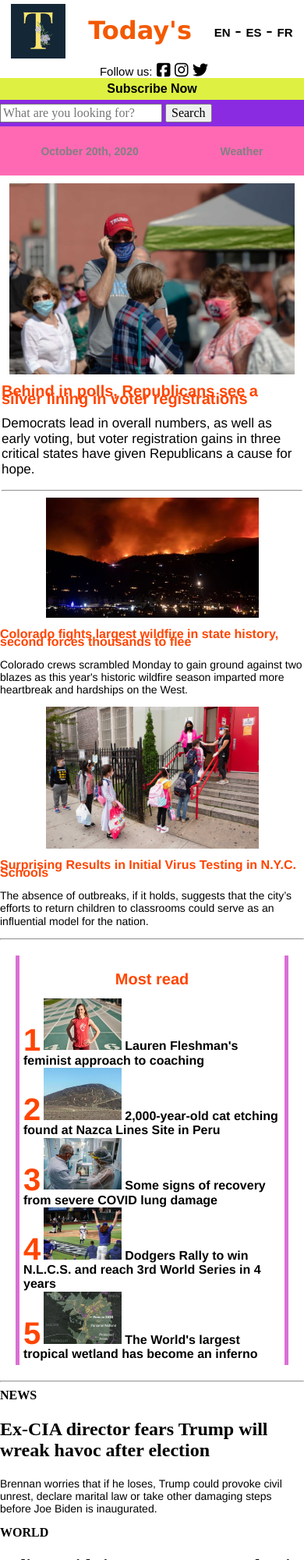
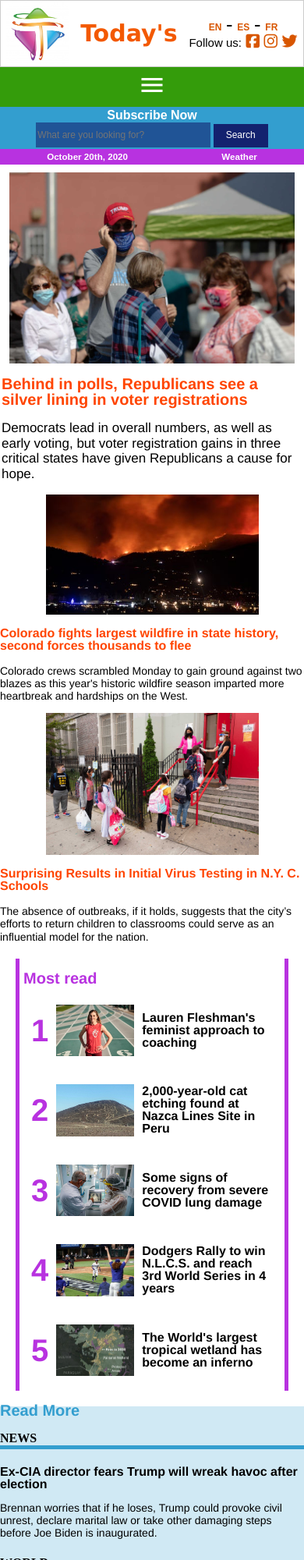
Before and after one commit to eugenia-piro/Todays, a plain HTML site: page index.html in a window 390 px wide. Shown: the top 2000 px of the page at 78% size. Drawn offline with Linux system fonts and the light colour scheme.

Commit message:
LayoutResponsiveFinished

```diff
--- a/Styles/StyleArticles.css
+++ b/Styles/StyleArticles.css
@@ -13,7 +13,7 @@
     font-family: Helvetica, Arial, sans-serif;
     font-size: 20px;
     color: orangered;
-    line-height: 10px;
+    line-height: 20px;
 }
 
 #bignews hr {
@@ -38,7 +38,7 @@
     font-family: Helvetica, Arial, sans-serif;
     font-size: 16px;
     color: orangered;
-    line-height: 10px;
+    line-height: 16px;
 }
 
 .mediumnews p {
@@ -57,12 +57,13 @@
     font-family: Helvetica, Arial, sans-serif;
     font-size: 20px;
     font-weight: 700;
-    color: orangered;
-    line-height: 10px;
+    color: rgb(184, 50, 224);
+    line-height: 0cm;
 }
 
 .smallnews img {
     width: 100px;
+    padding: 5px;
 }
 
 .smallnews h2 {
@@ -70,8 +71,9 @@
     font-size: 16px;
     font-weight: 700;
     color: black;
-    line-height: 10px;
+    line-height: 16px;
     display: inline;
+    padding: 5px;
 
 }
 
@@ -79,23 +81,29 @@
     font-family: Helvetica, Arial, sans-serif;
     font-size: 40px;
     font-weight: 700;
-    color: orangered;
+    color: rgb(184, 50, 224);
     line-height: 10px;
-    display: inline;
-    align-items: center;
+    display: inline;s
     justify-content: flex-start;
+    padding: 5px;
 }
 
 .smallnews {
-    border-right: solid 5px orchid;
-    border-left: solid 5px orchid;
+    border-right: solid 5px rgb(184, 50, 224);
+    border-left: solid 5px rgb(184, 50, 224);
     margin: 20px;
     padding: 5px;
     display: flex;
     flex-direction: column;
+    justify-content: space-around;
+
+}
+
+.smallnews div {
+    display: flex;
+    justify-content: flex-start;
     align-items: center;
-    justify-content: flex-start;
-
+    padding: 5px;
 }
 
 /*Aside*/
@@ -107,9 +115,24 @@ aside a {
     font-weight: 700;
 }
 
+aside h4 {
+    border-bottom: solid 5px rgb(51, 158, 207);
+}
+
 aside h2 {
-    border: 0 5px ;
-    border-color: orchid;
+    font-family: Helvetica, Arial, sans-serif;
+    font-size: 16px;
+    font-weight: 700;
+    color: black;
+    line-height: 16px;
+}
+
+aside h3 {
+    font-family: Helvetica, Arial, sans-serif;
+    font-size: 20px;
+    font-weight: 700;
+    color: rgb(51, 158, 207);
+    line-height: 10px;
 }
 
 aside p {
@@ -118,23 +141,56 @@ aside p {
     color: black;
 }
 
+aside {
+    background-color: rgba(51, 158, 207, 0.226);
+}
+
 /*Footer*/
 footer a {
     font-family: Helvetica, Arial, sans-serif;
     font-size: 10px;
     color: gray;
-
 }
 
 footer ul {
-    padding: 5px 0;
+    padding: 0;
     display: flex;
     list-style-type: none;
     justify-content: space-around;
     align-items: center;
+    height: 15px;
+    line-height: 0cm;
 }
 footer div {
     text-align: center;
+    line-height: 0cm;
 }
 
-/* Media Queries */
+/* Media Queries For desktop*/
+@media only screen and (min-width: 768px) {
+    .container {
+        display: flex;
+    }
+
+    .main {
+        width: 65%;
+        padding: 5px;
+    }
+
+    aside {
+        width: 30%;
+    }
+}
+
+@media only screen and (min-width: 600px) {
+    .mediumnews article {
+        width: 45%;
+        padding: 10px;
+    }
+
+    .mediumnews {
+        display: flex;
+        justify-content: space-around;
+        align-items: center;
+    }
+}
--- a/Styles/StyleHeader.css
+++ b/Styles/StyleHeader.css
@@ -4,43 +4,58 @@ body {
     padding: 0;
 }
 header img {
-    width: 70px;
+    width: 80px;
+    height: 80px;
 }
 
 header h1{
-    font-size: 70 px;
+    font-size: 30px;
     font-family: Verdana, Geneva, Tahoma, sans-serif;
     color: rgb(243, 89, 0);
+    line-height: 0px;
 }
 
 header h2 a{
     font-family: Arial, Helvetica, sans-serif;
-    font-size: 15px;
+    font-size: 12px;
     text-decoration: none;
-    color: black;
+    color: rgb(216, 86, 0);
+
 }
 
 header h2 {
     display: inline;
+    text-align: center;
+}
+
+#ddheader {
+      text-align: center;
+      line-height: 15px;
 }
 
 .icon {
     display: flex;
     justify-content: space-around;
+    border: 1px #ccc solid;
     align-items: center;
 }
 
 .follow {
     text-align: center;
-    padding: 0 10px;
-    color: black;
+    color: rgb(216, 86, 0);
     font-family: Arial, Helvetica, sans-serif;
     font-size: 20px;
-    margin: 0 0 0 5px;
-    line-height: 0px ;
 }
 
 .follow p{
     display: inline;
     font-size: 15px;
+    color: black;
 }
+
+/* Media Queries For desktop: */
+@media only screen and (min-width: 600px) {
+    header h1{
+        font-size: 70px;
+    }
+}
--- a/Styles/StyleNav.css
+++ b/Styles/StyleNav.css
@@ -3,7 +3,15 @@ nav ul{
     padding: 5px 0;
     display: none;
 }
-
+ #see {
+    margin: 0 0 0 0;
+    padding: 5px 0;
+    background-color: rgb(52, 156, 11);
+    display: flex;
+    list-style-type: none;
+    justify-content: space-around;
+    align-items: center;
+ }
 nav a {
     text-decoration: none;
     color: #ffffff;
@@ -11,55 +19,69 @@ nav a {
     font-size: 16px;
     font-weight: 700;
 }
-
+#ss {
+    display: flex;
+    justify-content: space-around;
+    background-color: rgb(51, 158, 207);
+    align-items: center;
+    padding: 2px 0;
+    flex-wrap: wrap;
+}
 .subscribe a{
     font: 700 16px/2px Arial, Helvetica, sans-serif;
     text-decoration: none;
-    color: black;
+    color: #ffffff;
 }
 .subscribe h4 {
     text-align: center;
-    padding: 5px 0;
-    width: 100%;
-    background-color: rgb(222, 240, 66);
     margin: 0;
 }
+.search {
+    font: 12px/2px Arial, Helvetica, sans-serif;
+    color: #ffffff;
+}
+.search input  {
+    border: none;
+    background-color:rgba(14, 14, 97, 0.514);
+    width: 220px;
+    height: 30px;
+    color: #ffffff;
+}
 
-.search {
-    width: 100%;
-    padding: 5px 0;
-    background: blueviolet;
+.search button {
+    width: 70px;
+    height: 30px;
+    color: #ffffff;
+    padding: 3px;
+    background-color:rgba(14, 14, 97, 0.863);
+    border: none;
 }
-.search input {
 
 
-}
-.search button {
-
-}
-
-.date h5{
-    display: inline;
-    font: 700 14px Arial, Helvetica, sans-serif;
-    text-decoration: none;
-    color: gray;
-}
 .date {
     display: flex;
     justify-content: space-around;
-    background-color: hotpink;
+    background-color: rgb(184, 50, 224);
     margin: 0 0 10px 0;
+    color: #ffffff;
+    font: 600 14px/0px Arial, Helvetica, sans-serif;
+    padding: 0cm;
+    height: 20px;
+    align-items: center;
 }
 
 @media only screen and (min-width: 768px) {
     /* For desktop: */
-    nav ul{
-        margin: 10px 0 0 0;
+    nav ul {
+        margin: 0 0 0 0;
         padding: 5px 0;
-        background-color: coral;
+        background-color: rgb(52, 156, 11);
         display: flex;
         list-style-type: none;
         justify-content: space-around;
         align-items: center;
     }
+    #see {
+        display: none;
+    }
 }
--- a/index.html
+++ b/index.html
@@ -15,9 +15,13 @@
         <!--Newspaper's name-->
         <header>
             <div class="icon">
-                <img src="Photos/logo.jpg" alt="Today's Logo">
+                <div>
+                    <img src="Photos/logo.png" alt="Today's Logo">
+                </div>
+                <div>
                     <h1 class="more">Today's</h1>
-                <div>
+                </div>
+                <div id="ddheader">
                     <h2>
                         <a href="">EN</a>
                         -
@@ -29,8 +33,6 @@
                     <h2>
                         <a href="">FR</a>
                     </h2>
-                </div>
-            </div>
                     <div class="follow">
                         <p>Follow us:</p>
                         <!--Facebook-->
@@ -39,6 +41,8 @@
                         <i class='fab fa-instagram'></i>
                         <!--Twitter-->
                         <i class='fab fa-twitter'></i>
+                    </div>
+                </div>
             </div>
         </header>
         <!--Navigation menu-->
@@ -69,24 +73,28 @@
                     <a href=""><i class="material-icons" style="font-size:36px">menu</i></a>
                 </li>
             </ul>
+            <div id="see">
+                <a href=""><i class="material-icons" style="font-size:36px">menu</i></a>
+            </div>
         </nav>
         <!--Search and Date-->
-        <section>
+        <section id="ss">
             <div class="subscribe">
                 <h4> <a href="">Subscribe Now</a> </h4>
             </div>
             <div class="search">
                 <form action="">
-                    <input type="search" placeholder="What are you looking for?">
+                    <input type="text" placeholder="What are you looking for?">
                     <button> Search </button>
                 </form>
             </div>
+        </section>
         <div class="date">
             <h5> October 20th, 2020</h5>
             <h5>Weather</h5>
         </div>
-        </section>
-        <section>
+        <div class= "container">
+            <section class="main">
                 <!--Main news-->
                 <article id="bignews">
                     <img src="Photos/Picture1-big.jpg" alt="">
@@ -94,31 +102,39 @@
                         Behind in polls, Republicans see a silver lining in voter registrations
                     </h2>
                     <p>
-                    Democrats lead in overall numbers, as well as early voting, but voter registration gains in three critical states have given Republicans a cause for hope.
+                        Democrats lead in overall numbers, as well as early
+                        voting, but voter registration gains in three critical
+                        states have given Republicans a cause for hope.
                     </p>
-                <hr>
                 </article>
                 <!--Other importants news-->
                 <div class="mediumnews">
                     <article>
                         <img src="Photos/Picture2-medium.jpg" alt="">
                         <h3>
-                        Colorado fights largest wildfire in state history, second forces thousands to flee
+                            Colorado fights largest wildfire in state history,
+                            second forces thousands to flee
                         </h3>
                         <p>
-                        Colorado crews scrambled Monday to gain ground against two blazes as this year's historic wildfire season imparted more heartbreak and hardships on the West.
+                            Colorado crews scrambled Monday to gain ground
+                            against two blazes as this year's historic wildfire
+                            season imparted more heartbreak and hardships on
+                            the West.
                         </p>
                     </article>
                     <article>
                         <img src="Photos/Picture3-medium.jpg" alt="">
                         <h3>
-                        Surprising Results in Initial Virus Testing in N.Y.C. Schools
+                            Surprising Results in Initial Virus Testing in N.Y.
+                            C. Schools
                         </h3>
                         <p>
-                        The absence of outbreaks, if it holds, suggests that the city’s efforts to return children to classrooms could serve as an influential model for the nation.
+                            The absence of outbreaks, if it holds, suggests
+                            that the city’s efforts to return children to
+                            classrooms could serve as an influential model for
+                            the nation.
                         </p>
                     </article>
-                <hr>
                 </div>
                 <!--Most read news-->
                 <div class="smallnews">
@@ -126,22 +142,27 @@
                     <div>
                         <span>1</span>
                         <img src="Photos/Picture4-small.jpg" alt="">
-                    <h2>Lauren Fleshman's feminist approach to coaching </h2>
+                        <h2>
+                            Lauren Fleshman's feminist approach to coaching
+                        </h2>
                     </div>
                     <div>
                         <span>2</span>
                         <img src="Photos/Picture5-small.jpg" alt="">
-                    <h2>2,000-year-old cat etching found at Nazca Lines Site in Peru</h2>
+                        <h2>2,000-year-old cat etching found at Nazca Lines
+                            Site in Peru</h2>
                     </div>
                     <div>
                         <span>3</span>
                         <img src="Photos/Picture6-small.jpg" alt="">
-                    <h2> Some signs of recovery from severe COVID lung damage </h2>
+                        <h2> Some signs of recovery from severe COVID lung
+                            damage </h2>
                     </div>
                     <div>
                         <span>4</span>
                         <img src="Photos/Picture7-small.jpg" alt="">
-                    <h2> Dodgers Rally to win N.L.C.S. and reach 3rd World Series in 4 years </h2>
+                        <h2> Dodgers Rally to win N.L.C.S. and reach 3rd World
+                            Series in 4 years </h2>
                     </div>
                     <div>
                         <span>5</span>
@@ -149,74 +170,108 @@
                         <h2> The World's largest tropical wetland has become an inferno </h2>
                     </div>
                 </div>
-            <hr>
             </section>
             <!--Right column-->
             <aside>
+                <h3>
+                    Read More
+                </h3>
                 <div>
+                    <h4>
                         <a href="">News</a>
+                    </h4>
                     <h2>
                         Ex-CIA director fears Trump will wreak havoc after election
                     </h2>
                     <p>
-                    Brennan worries that if he loses, Trump could provoke civil unrest, declare marital law or take other damaging steps before Joe Biden is inaugurated.
+                        Brennan worries that if he loses, Trump could provoke
+                        civil unrest, declare marital law or take other
+                        damaging steps before Joe Biden is inaugurated.
                     </p>
                 </div>
                 <div>
+                    <h4>
                         <a href="">World</a>
+                    </h4>
                     <h2>
-                    Police Raids in France Target Islamist Links After Teacher’s Killing
+                        Police Raids in France Target Islamist Links After
+                        Teacher’s Killing
                     </h2>
                     <p>
-                    Interior Minister Gerald Darmanin said the raids began on Monday morning, and that some Muslim groups were being investigated.
+                        Interior Minister Gerald Darmanin said the raids began
+                        on Monday morning, and that some Muslim groups were
+                        being investigated.
                     </p>
                 </div>
                 <div>
+                    <h4>
                         <a href="">Economy</a>
+                    </h4>
                     <h2>
                         Would Biden's Tax Plan help or hurt a waek economy?
                     </h2>
                     <p>
-                    Joseph R. Biden Jr. is pitching tax hikes on corporations and the rich. Many economists say they won’t hurt growth. Some conservative economists — and President Trump — say they’ll crush the recovery.
+                        Joseph R. Biden Jr. is pitching tax hikes on
+                        corporations and the rich. Many economists say they
+                        won’t hurt growth. Some conservative economists — and
+                        President Trump — say they’ll crush the recovery.
                     </p>
                 </div>
                 <div>
+                    <h4>
                         <a href="">Opinion</a>
+                    </h4>
                     <h2>
                         Why we need to reshape education in America?
                     </h2>
                     <p>
-                    If educating our youth is a moral imperative, we must decide what values we want them to learn and how to teach those effectively.
+                        If educating our youth is a moral imperative, we must
+                        decide what values we want them to learn and how to
+                        teach those effectively.
                     </p>
                 </div>
                 <div>
+                    <h4>
                         <a href="">Science</a>
+                    </h4>
                     <h2>
                         Finally, the first room-temperature superconductor
                     </h2>
                     <p>
-                    It conveys electricity in the climate of a crisp fall day, but only under pressures comparable to what you’d find closer to Earth’s core.
+                        It conveys electricity in the climate of a crisp fall
+                        day, but only under pressures comparable to what you’d
+                        find closer to Earth’s core.
                     </p>
                 </div>
                 <div>
+                    <h4>
                         <a href="">Entertainment</a>
+                    </h4>
                     <h2>
                         Netflix's 'Cuties' backlash: What happens now?
                     </h2>
                     <p>
-                    "Cuties" entered the legal arena when a Texas grand jury indicated Netflix for promoting lewdness. All your burning questions, answered.
+                        "Cuties" entered the legal arena when a Texas grand
+                        jury indicated Netflix for promoting lewdness. All your
+                        burning questions, answered.
                     </p>
                 </div>
                 <div>
+                    <h4>
                         <a href="">Sports</a>
+                    </h4>
                     <h2>
                         Clippers are hiring Tyronn Lue as their new coach
                     </h2>
                     <p>
-                    Lue will take over as Paul George and Kawhi Leonard each have only one guaranteed year remaining with the Clippers before they can return to free agency.
+                        Lue will take over as Paul George and Kawhi Leonard
+                        each have only one guaranteed year remaining with the
+                        Clippers before they can return to free agency.
                     </p>
                 </div>
             </aside>
+        </div>
+
         <!--Others-->
         <section>
             <div>
```
Also changed, not shown: Photos/logo.jpg (deleted), Photos/logo.png (added). Lines whose indentation alone changed are shown as unchanged.
